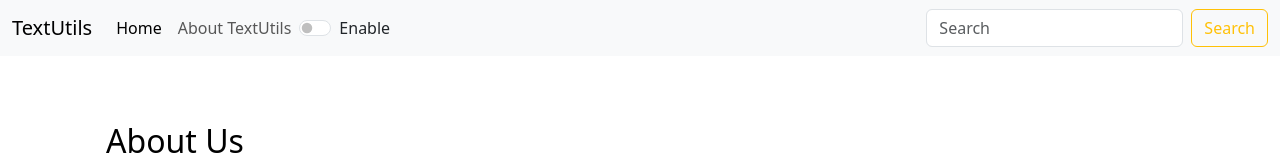
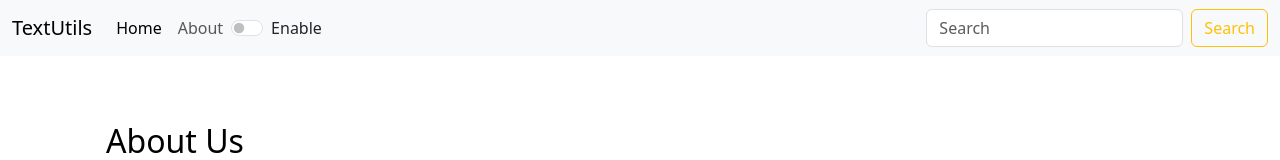
Before and after one commit to Nikhilkushw/TextUtils, a React (Vite) app: page /about in a window 1280 px wide. Shown: the top 160 px of the page. Built offline with nearby package versions, Linux system fonts and the light colour scheme.

Commit message:
commit all files

```diff
--- a/src/App.jsx
+++ b/src/App.jsx
@@ -1,5 +1,5 @@
 import Navbar from "./component/Navbar"
-import TextForm from "./component/TextForm"
+import TextForm from "./component"
 import About from "./component/About"
 import React, { useState } from "react"
 import Alert from "./component/Alert"
@@ -44,7 +44,7 @@
   }
   return (
     <>
-    <Navbar title = "TextUtils" About = "About TextUtils" mode = {mode} toggleMode={togglemode}/>
+    <Navbar title = "TextUtils" About = "About" mode = {mode} toggleMode={togglemode}/>
     <Alert alert = {alert}/>
     <div className="container my-3">
     <Routes>
--- a/src/component/Navbar.jsx
+++ b/src/component/Navbar.jsx
@@ -13,18 +13,11 @@
         <div className="collapse navbar-collapse" id="navbarSupportedContent">
           <ul className="navbar-nav me-auto mb-2 mb-lg-0">
             <li className="nav-item">
-              <Link className="nav-link active" aria-current="page" to="/TextForm">Home</Link>
+              <Link className="nav-link active" aria-current="page" to="/Text">Home</Link>
             </li>
             <li className="nav-item">
               <Link className="nav-link" to="/About">{props.About}</Link>
-              {/* <Link to="/about">About</Link> */}
             </li>
-            {/* <div className="d-flex">
-              <div className="bg-primary rounded my-2 mx-2" onClick={()=>{props.toggleMode("primary")}} style={{height:"20px",width:"20px",cursor:"pointer"}}></div>
-              <div className="bg-danger rounded my-2 mx-2" onClick={()=>{props.toggleMode("danger")}} style={{height:"20px",width:"20px",cursor:"pointer"}}></div>
-              <div className="bg-success rounded my-2 mx-2" onClick={()=>{props.toggleMode("success")}} style={{height:"20px",width:"20px",cursor:"pointer"}}></div>
-              <div className="bg-warning rounded my-2 mx-2" onClick={()=>{props.toggleMode("warning")}} style={{height:"20px",width:"20px",cursor:"pointer"}}></div>
-            </div> */}
             <div className={`form-check form-switch text-${props.mode==='light'?'dark':'light'} my-2`}>
               <input className="form-check-input" onClick={props.toggleMode} type="checkbox" role="switch" id="flexSwitchCheckDefault"/>
               <label className="form-check-label" htmlFor="flexSwitchCheckDefault">Enable</label>
```
Also changed, not shown: src/component/About.jsx (+0 -8 lines), src/component/index.jsx (renamed from src/component/TextForm.jsx, +1 -8 lines), 3 other files (tests, documents, lock files or other folders).
